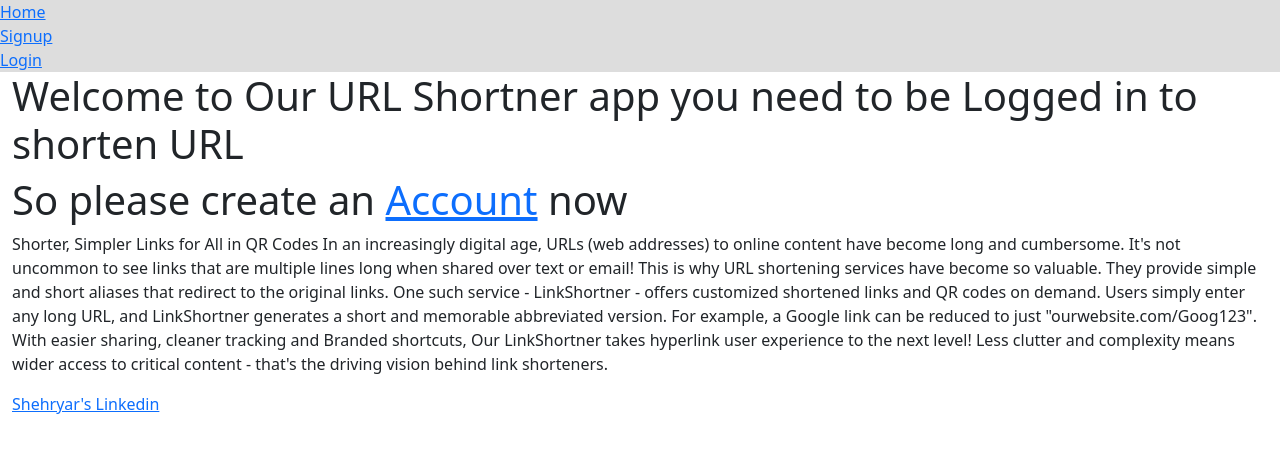
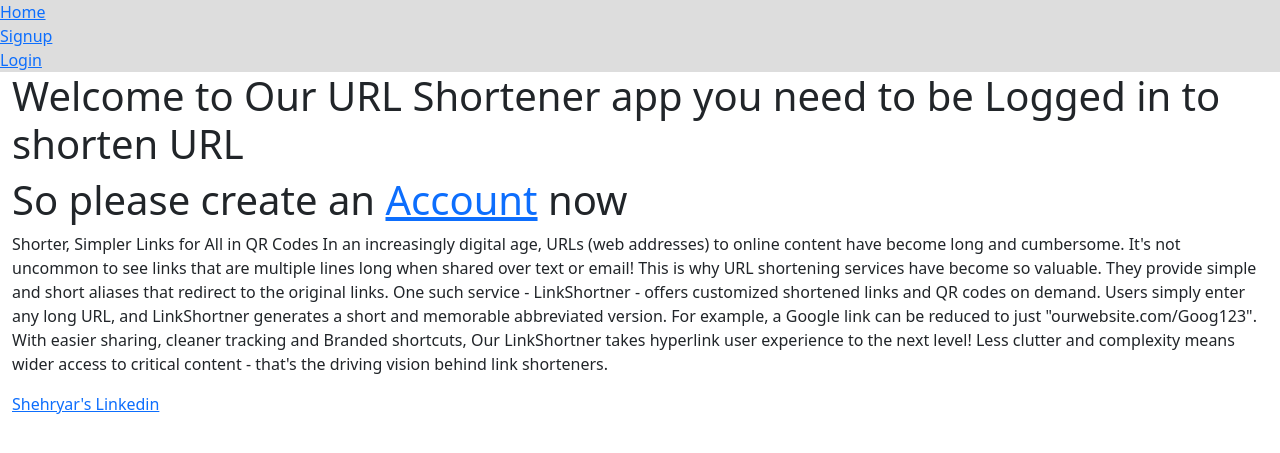
Before and after one commit to shery7310/flask-url-shortner, a Flask app: page / in a window 1280 px wide. Shown: the top 453 px of the page. Run offline with Flask 3, Linux system fonts and the light colour scheme; some libraries are stand-ins or nearby versions.

Commit message:
Changed spellings

```diff
--- a/templates/index.html
+++ b/templates/index.html
@@ -4,7 +4,7 @@
 
 <!--For Homepage-->
 {% block content %}
-<h1>Welcome to Our URL Shortner app you need to be Logged in to shorten URL</h1>
+<h1>Welcome to Our URL Shortener app you need to be Logged in to shorten URL</h1>
 <h1>So please create an <a href="{{ url_for('signup') }}">Account</a> now</h1>
 
 <p>
```
